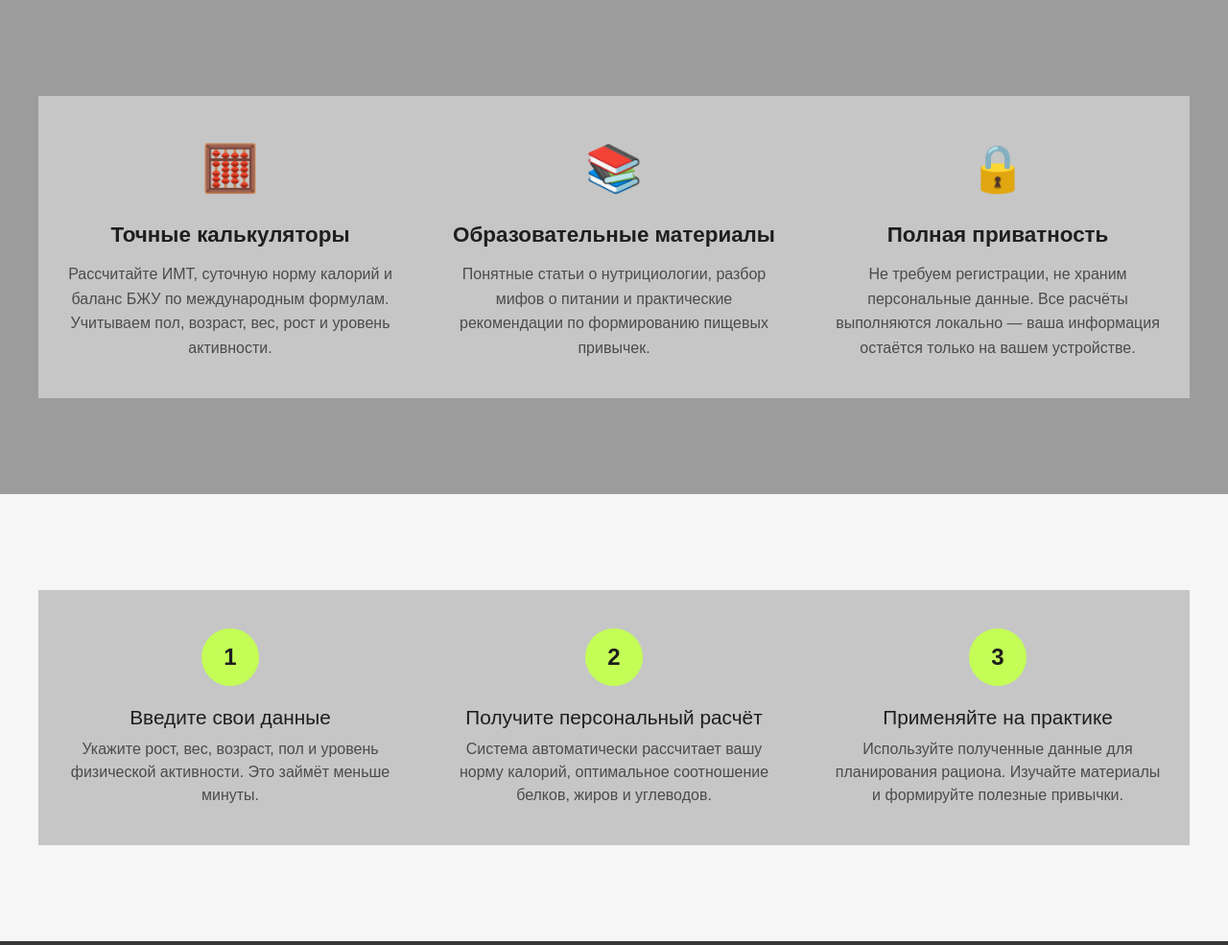
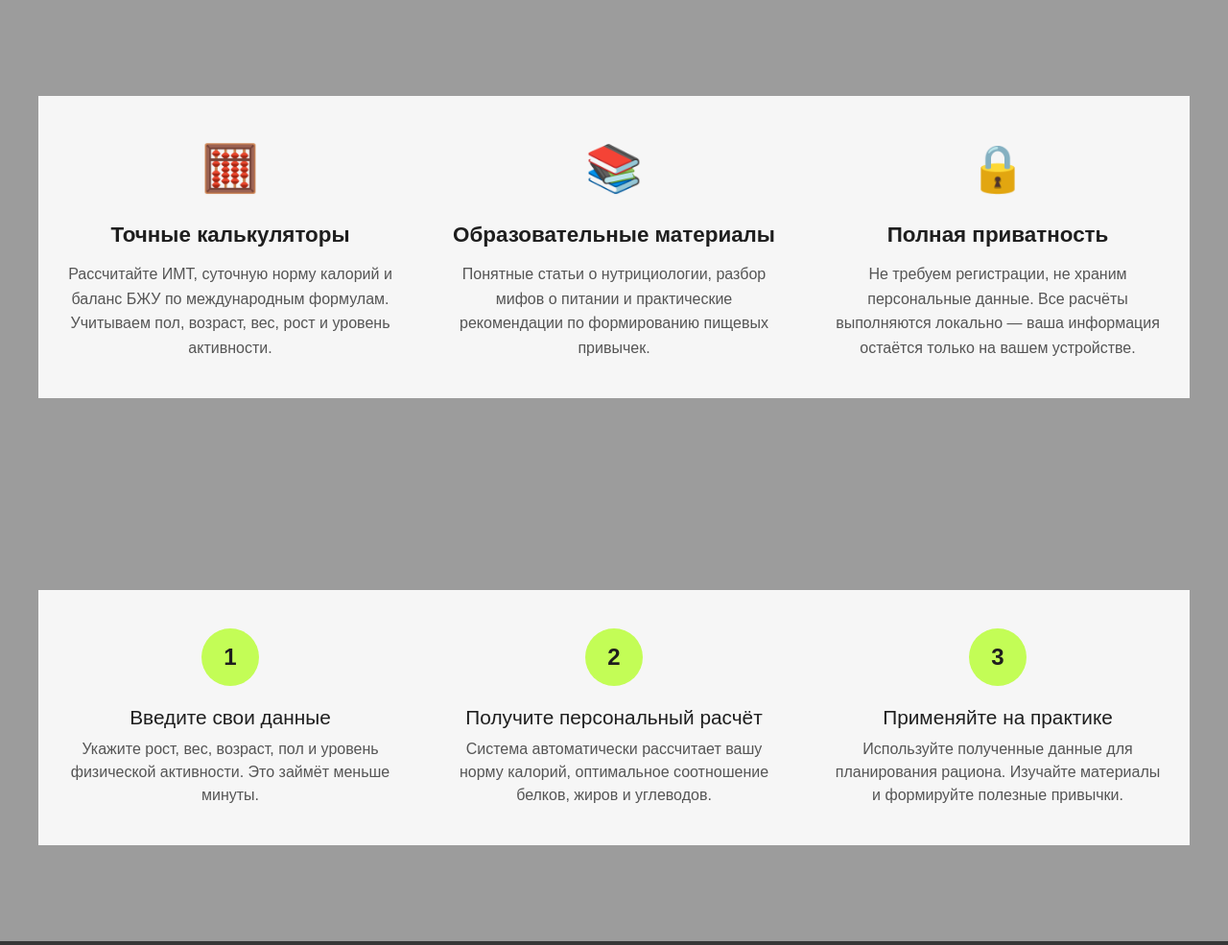
Before and after one commit to MeanT0/website-proper-nutrition, a Django app: page / in a window 1280 px wide. Shown: the part 890-1875 px from the top of the page at 96% size. Run offline with Django 5.2, Linux system fonts and the light colour scheme; some libraries are stand-ins or nearby versions; grey boxes are pictures that could not be loaded.

Commit message:
Fix: color change and remove animation in index.py

```diff
--- a/main/templates/main/index.html
+++ b/main/templates/main/index.html
@@ -108,7 +108,7 @@
   }
 
   .feature-card {
-    background: #c6c6c6;
+    background: #f6f6f6;
     padding: 40px 30px;
     transition: transform 0.3s ease, box-shadow 0.3s ease;
     text-align: center;
@@ -137,7 +137,7 @@
 
   /* ===== СЕКЦИЯ "КАК ЭТО РАБОТАЕТ" ===== */
   .how-it-works-section {
-    background: transparent;
+    background: rgb(156, 156, 156);
     min-height: auto;
     padding: 100px 40px;
   }
@@ -157,14 +157,10 @@
   }
 
   .step-item {
-    background: #c6c6c6;
+    background: #f6f6f6;
     padding: 40px 30px;
     text-align: center;
     transition: transform 0.3s ease;
-  }
-
-  .step-item:hover {
-    transform: translateY(-5px);
   }
 
   .step-number {
```
